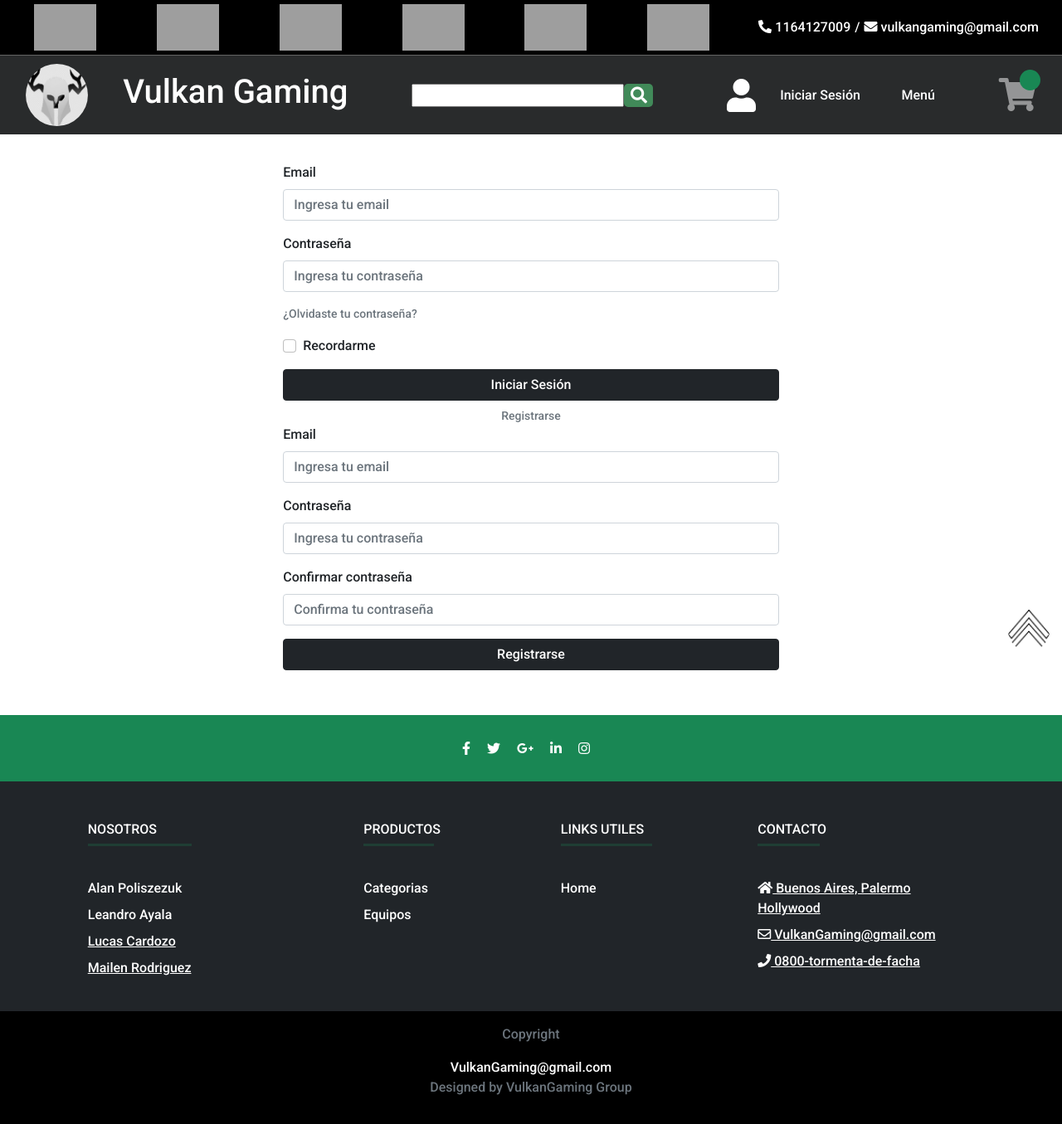
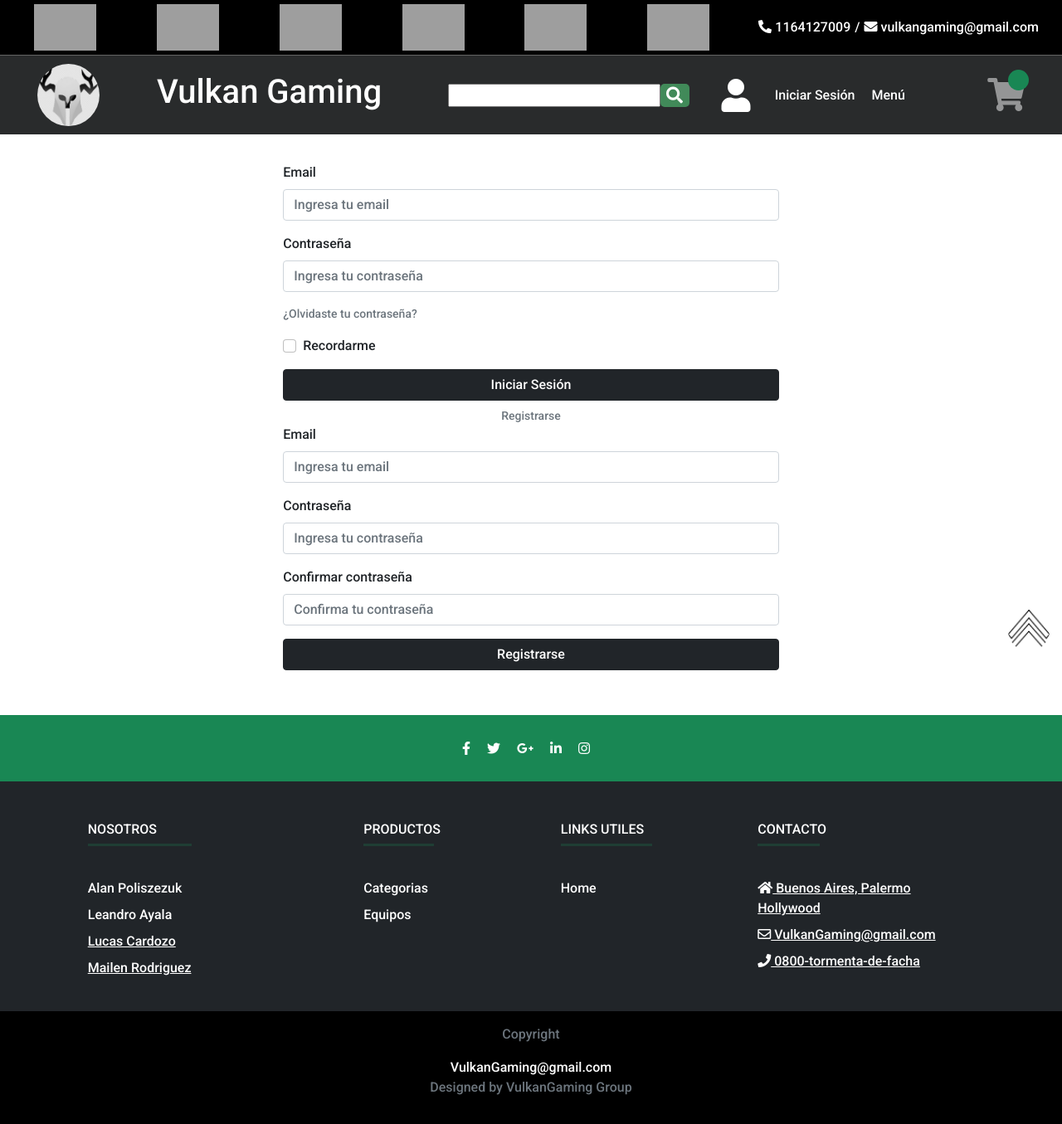
Before and after one commit to LucasCardozo98/grupo_5_VulkanGaming, a Node server app: page /users in a window 1280 px wide. Shown: the whole page at 83% size. Run offline with Node 20, Linux system fonts and the light colour scheme; some libraries are stand-ins or nearby versions; grey boxes are pictures that could not be loaded.

Commit message:
corrgije tema header en tamaños escritorio

```diff
--- a/vulkan/public/stylesheets/header.css
+++ b/vulkan/public/stylesheets/header.css
@@ -61,6 +61,7 @@
 
 }
 #cosa{
+    margin: 20px;
     cursor:pointer;
 }
 /*configuraciones basicas mas la tipografia elegida*/
@@ -481,7 +482,7 @@
     }
     .buscadorDesktop{
         display: flex;
-        width: 700px;
+        /*width: 700px;*/
         align-items: center;
         justify-content: space-evenly;
         padding: 0 10px;
```
